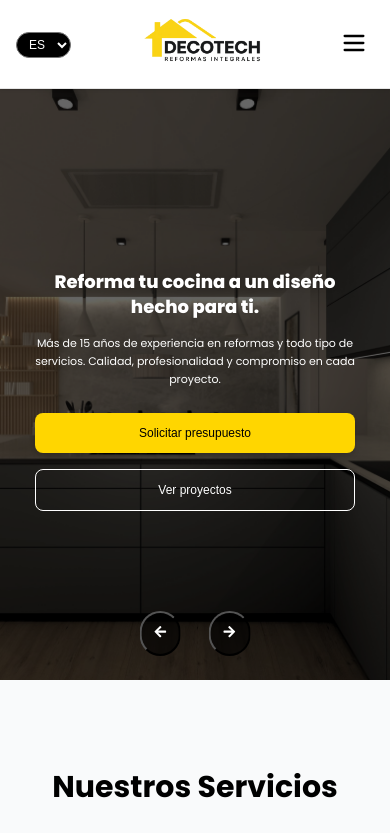
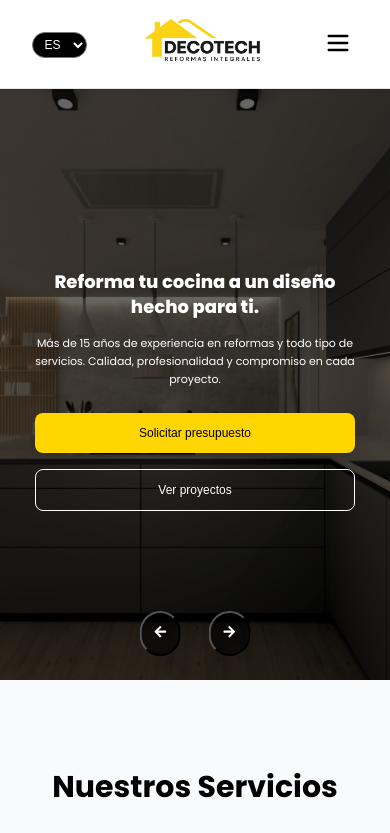
Before and after one commit to DiegoDexx/Web-decotech, a React (Vite) app: page / in a window 390 px wide. Shown: the top 833 px of the page. Built offline with nearby package versions, Linux system fonts and the light colour scheme.

Commit message:
Update container-main width to responsive value
Change max-width to a responsive width based on viewport.

```diff
--- a/src/assets/scss/global.scss
+++ b/src/assets/scss/global.scss
@@ -48,7 +48,7 @@ body {
 /* global.scss */
 .container-main {
   @apply w-full mx-auto px-4 sm:px-6 lg:px-8 xl:px-12;
-  max-width: 1400px;
+  width: min(92vw, 1320px);  /* 92% del viewport con tope de 1320px */
 }
 
 
```
